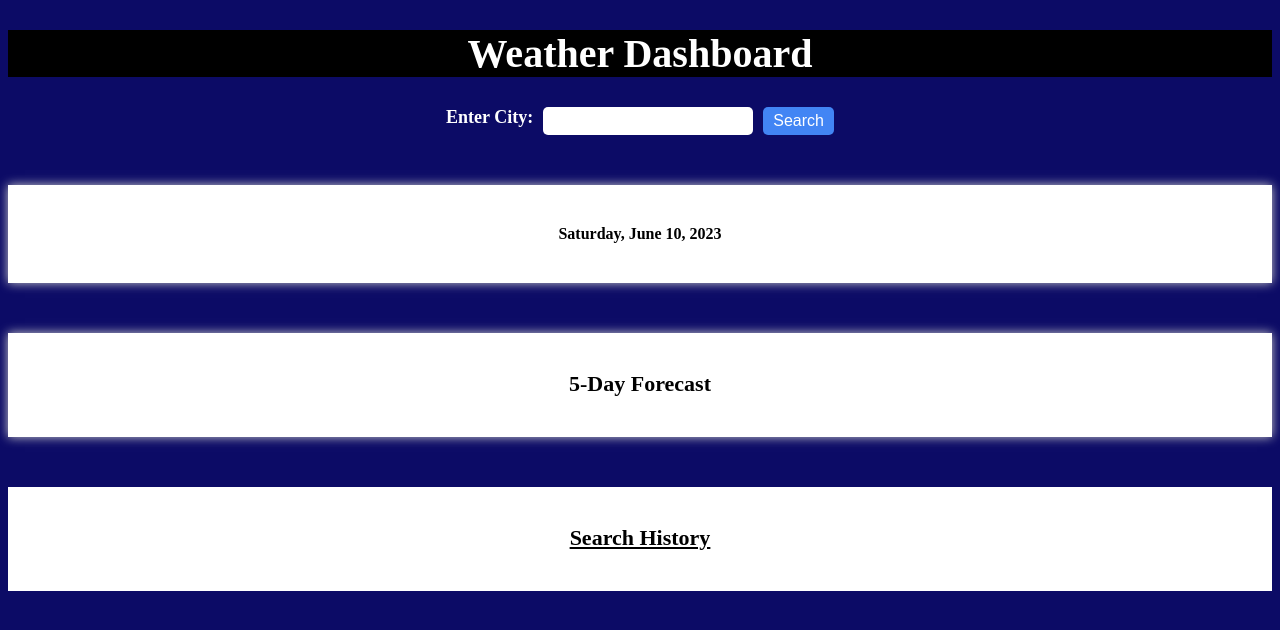
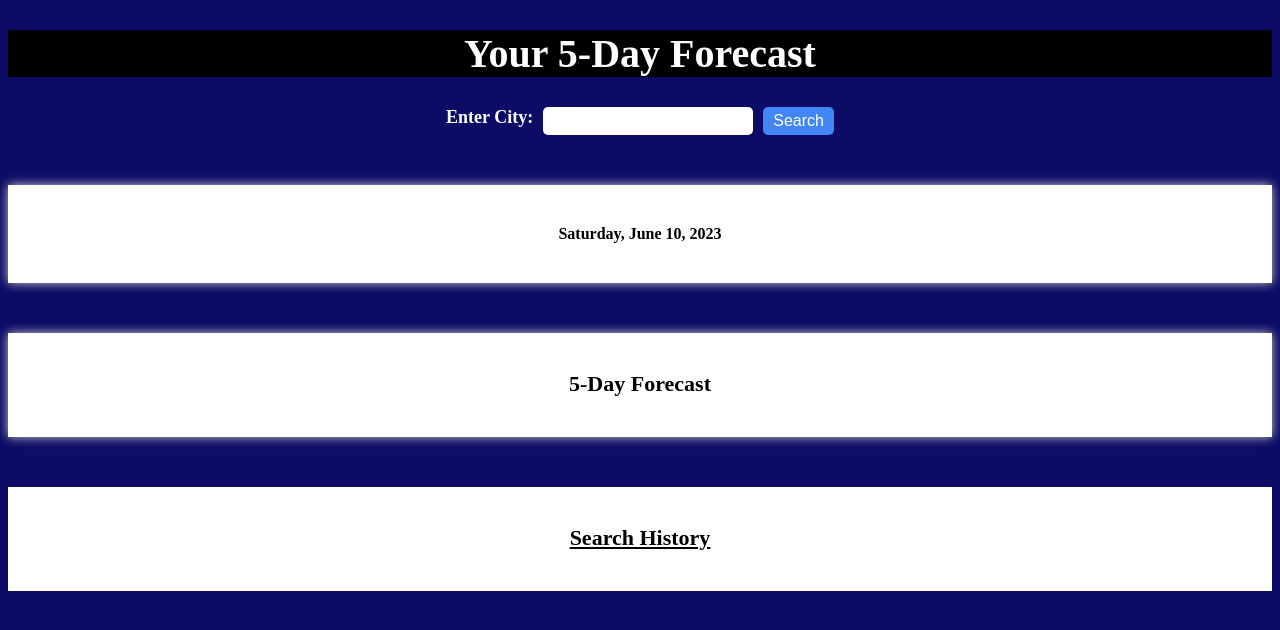
Before and after one commit to AnthonyVaquer/Weather-Dashboard, a plain HTML site: page index.html in a window 1280 px wide. Drawn offline with nearby package versions, Linux system fonts and the light colour scheme.

Commit message:
giving unique name

```diff
--- a/index.html
+++ b/index.html
@@ -6,7 +6,7 @@
     <link rel="stylesheet" href="style.css" />
   </head>
   <body>
-    <h1>Weather Dashboard</h1>
+    <h1>Your 5-Day Forecast</h1>
 
     <form>
       <label for="city-input">Enter City:</label>
```
